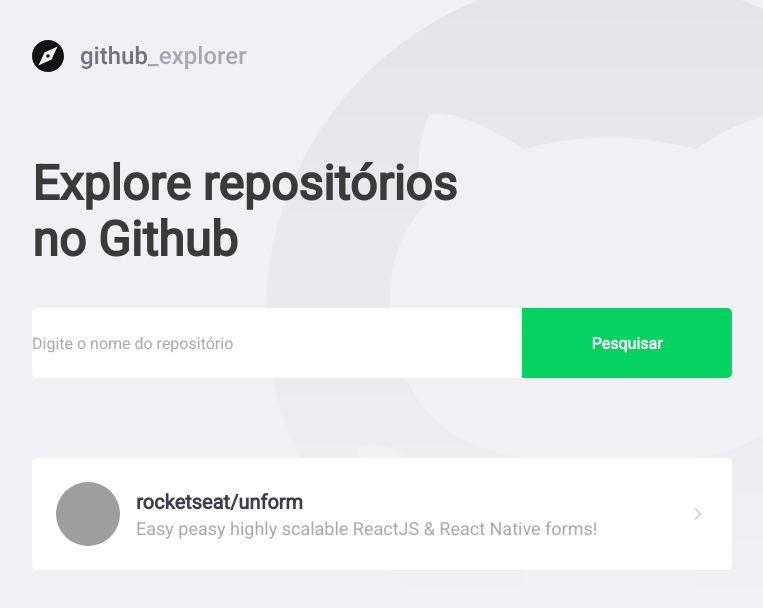
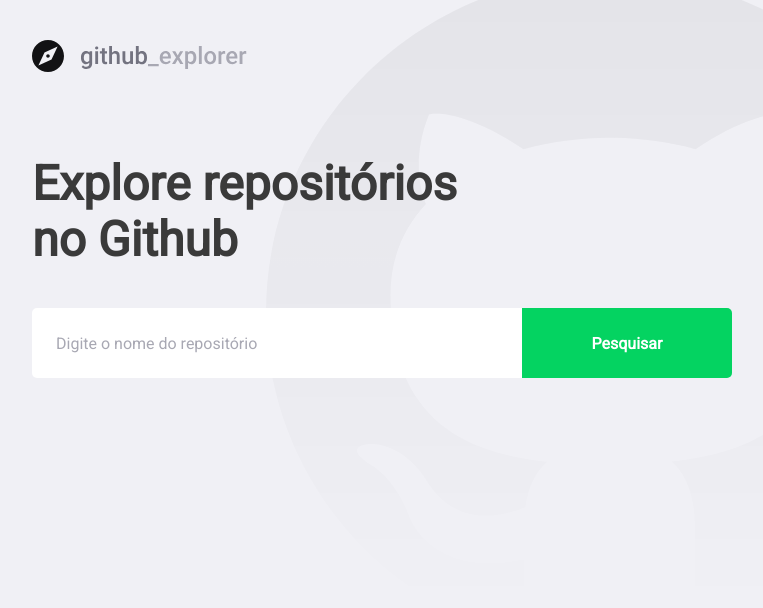
Before and after one commit to AndreCosta101/primeiro-projeto-react, a React (Create React App) app: page / in a window 1280 px wide. Shown: the top 608 px of the page, without its empty margins (148-911 px from the left). Built offline with nearby package versions, Linux system fonts and the light colour scheme; grey boxes are pictures that could not be loaded.

Commit message:
Conectando API

```diff
--- a/package.json
+++ b/package.json
@@ -12,6 +12,7 @@
     "@types/react-dom": "^16.9.0",
     "@types/react-router-dom": "^5.1.6",
     "@types/styled-components": "^5.1.4",
+    "axios": "^0.20.0",
     "polished": "^4.0.2",
     "react": "^16.13.1",
     "react-dom": "^16.13.1",
--- a/src/pages/Dashboard/index.tsx
+++ b/src/pages/Dashboard/index.tsx
@@ -1,35 +1,68 @@
-import React from 'react';
+/* eslint-disable camelcase */
+import React, { useState, FormEvent } from 'react';
 import { FiChevronRight } from 'react-icons/fi';
+import api from '../../services/api';
 
 import logoImg from '../../assets/logo-image.svg';
 
 import { Title, Form, Repositories } from './styles';
 
+interface Repository {
+  full_name: string;
+  description: string;
+  owner: {
+    login: string;
+    avatar_url: string;
+  };
+}
+
 const Dashboard: React.FC = () => {
+  const [newRepo, setNewRepo] = useState('');
+  const [repositories, setRepositories] = useState<Repository[]>([]);
+
+  async function handleAddRepository(
+    event: FormEvent<HTMLFormElement>,
+  ): Promise<void> {
+    event.preventDefault();
+
+    const response = await api.get<Repository>(`repos/${newRepo}`);
+
+    const repository = response.data;
+
+    setRepositories([...repositories, repository]);
+    setNewRepo('');
+  }
+
   return (
     <>
       <img src={logoImg} alt="Github Explorer" />
       <Title>Explore repositórios no Github</Title>
 
-      <Form>
-        <input placeholder="Digite o nome do repositório" />
+      <Form onSubmit={handleAddRepository}>
+        <input
+          value={newRepo}
+          onChange={e => setNewRepo(e.target.value)}
+          placeholder="Digite o nome do repositório"
+        />
         <button type="submit">Pesquisar</button>
       </Form>
 
       <Repositories>
-        <a href="teste">
+        {repositories.map(repository => (
+          <a key={repository.full_name} href="teste">
             <img
-            src="https://avatars0.githubusercontent.com/u/48858873?s=460&u=07d533de08d9a11458de89c42a2a343bb9ba4609&v=4"
-            alt="Andre Costa"
+              src={repository.owner.avatar_url}
+              alt={repository.owner.login}
             />
 
             <div>
-            <strong>rocketseat/unform</strong>
-            <p>Easy peasy highly scalable ReactJS & React Native forms!</p>
+              <strong>{repository.full_name}</strong>
+              <p>{repository.description}</p>
             </div>
 
             <FiChevronRight size={20} />
           </a>
+        ))}
       </Repositories>
     </>
   );
--- a/src/pages/Dashboard/styles.ts
+++ b/src/pages/Dashboard/styles.ts
@@ -20,6 +20,7 @@
   input {
     flex: 1;
     height: 70px;
+    padding: 0 24px;
     border: 0;
     border-radius: 5px 0 0 5px;
     color: #3a3a3a;
@@ -75,7 +76,8 @@
     }
 
     div {
-      margin-left: 16px;
+      margin: 0 16px;
+      flex: 1; // faz se ajustar ao tamanho disponível
 
       strong {
         font-size: 20px;
--- /dev/null
+++ b/src/services/api.ts
@@ -0,0 +1,7 @@
+import axios from 'axios';
+
+const api = axios.create({
+  baseURL: 'https://api.github.com',
+});
+
+export default api;
```
Also changed, not shown: 1 other file (tests, documents, lock files or other folders). Lines whose indentation alone changed are shown as unchanged.
